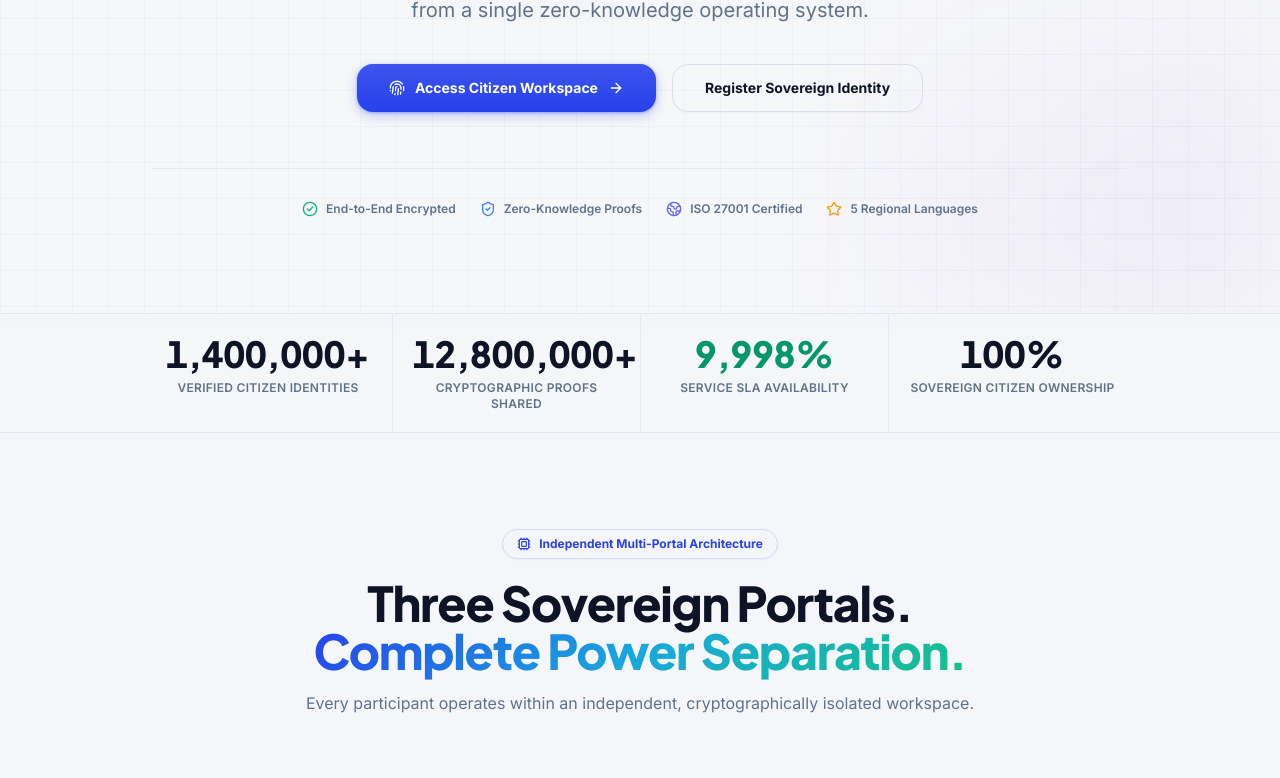
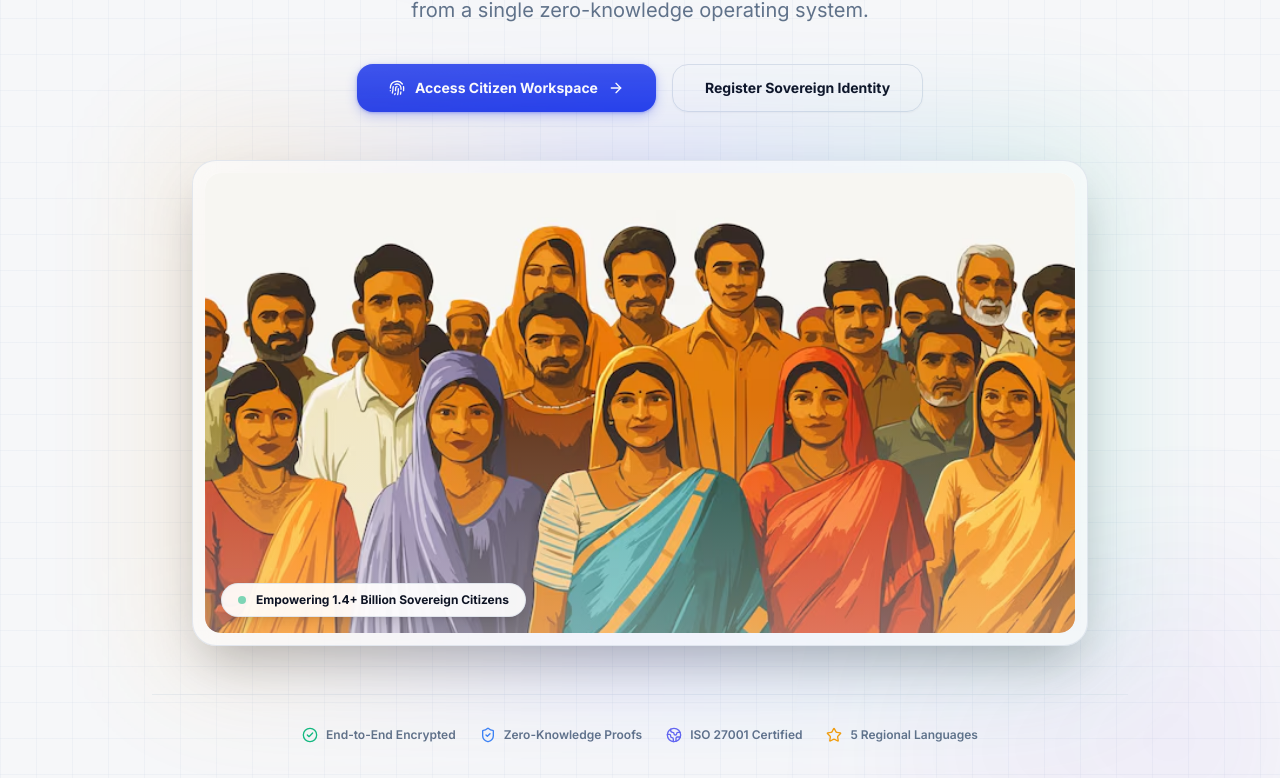
Before and after one commit to raghavendrac2006/project1, a React (Vite) app: page / in a window 1280 px wide. Shown: the part 448-1226 px from the top of the page. Built offline with nearby package versions, Linux system fonts and the light colour scheme.

Commit message:
Add citizens illustration to landing page hero section

```diff
--- a/src/pages/LandingPage.tsx
+++ b/src/pages/LandingPage.tsx
@@ -282,9 +282,37 @@ export function LandingPage() {
             </Link>
           </div>
 
+          {/* Citizen Hero Image Showcase */}
+          <div className={cn(
+            'mt-12 relative mx-auto max-w-4xl transition-all duration-1000 delay-400',
+            heroVisible ? 'opacity-100 translate-y-0' : 'opacity-0 translate-y-6'
+          )}>
+            {/* Multi-spectrum aura behind image reflecting national civic vibrancy */}
+            <div className="absolute -inset-3 sm:-inset-6 bg-gradient-to-r from-amber-500/20 via-primary/25 to-emerald-500/20 rounded-3xl blur-2xl sm:blur-3xl opacity-70 -z-10" />
+
+            <div className="relative rounded-3xl p-2 sm:p-3 bg-card/60 border border-border/70 shadow-2xl backdrop-blur-md overflow-hidden hover-lift transition-all">
+              <div className="relative overflow-hidden rounded-2xl bg-white/95 dark:bg-card/90">
+                <img
+                  src="/citizens-hero.png"
+                  alt="Diverse citizens of India empowered by SAMAGRA Digital Operating System"
+                  className="w-full h-auto max-h-[460px] object-cover object-top transition-transform duration-700 hover:scale-[1.01]"
+                  loading="eager"
+                />
+                {/* Subtle bottom fade */}
+                <div className="absolute inset-0 pointer-events-none bg-gradient-to-t from-background/30 via-transparent to-transparent" />
+
+                {/* Floating pill badge */}
+                <div className="absolute bottom-3 left-3 sm:bottom-4 sm:left-4 z-10 flex items-center gap-2.5 px-3.5 py-1.5 sm:px-4 sm:py-2 rounded-full glass-panel-strong border border-border/80 text-[11px] sm:text-xs font-bold text-foreground shadow-lg backdrop-blur-md">
+                  <span className="h-2 w-2 rounded-full bg-emerald-500 pulse-glow" />
+                  <span>Empowering 1.4+ Billion Sovereign Citizens</span>
+                </div>
+              </div>
+            </div>
+          </div>
+
           {/* Trust Badges */}
           <div className={cn(
-            'mt-14 pt-8 border-t border-border/50 flex flex-wrap items-center justify-center gap-6 text-xs text-muted-foreground font-semibold transition-all duration-700 delay-500',
+            'mt-12 pt-8 border-t border-border/50 flex flex-wrap items-center justify-center gap-6 text-xs text-muted-foreground font-semibold transition-all duration-700 delay-500',
             heroVisible ? 'opacity-100' : 'opacity-0'
           )}>
             {trustBadges.map(({ icon: Icon, text, color }) => (
```
Also changed, not shown: public/citizens-hero.png (added).
